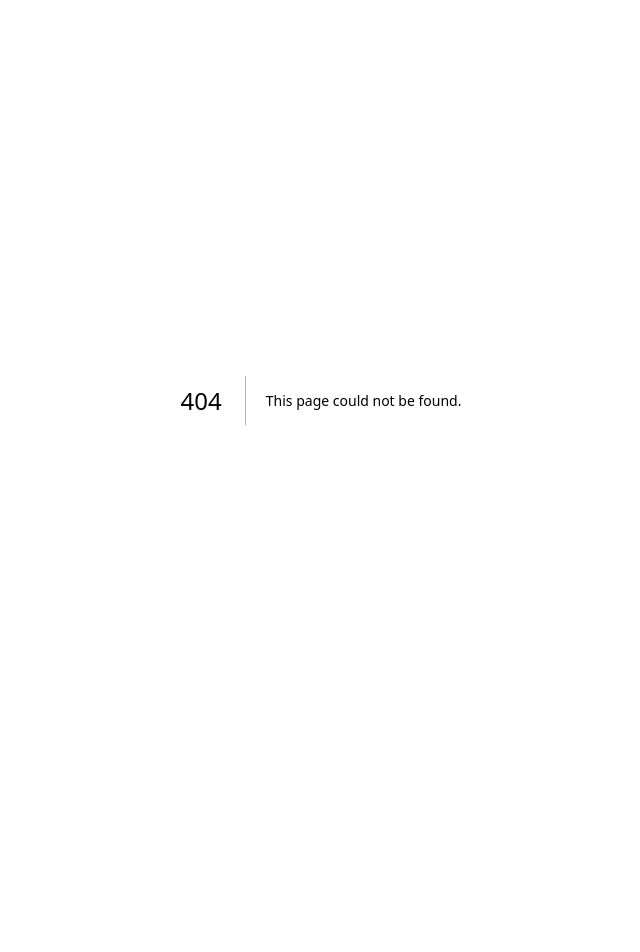
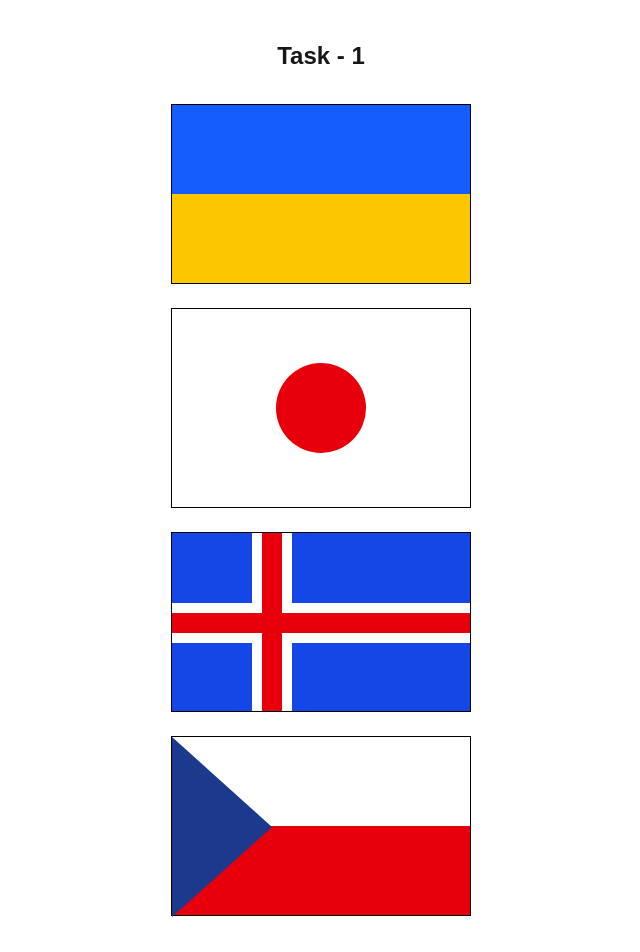
Before and after one commit to Hruchman-Ruslan/my-tasks, a Next.js app: page /task-1 in a window 1280 px wide. Before the commit this address had no page. Shown: the top 952 px of the page, without its empty margins (319-959 px from the left). Before the commit the page ends 800 px from the top, so only its background shows below. Built offline with nearby package versions, Linux system fonts and the light colour scheme.

Commit message:
feat: task-1

```diff
--- a/app/globals.css
+++ b/app/globals.css
@@ -1,4 +1,4 @@
-@import 'tailwindcss';
+@import "tailwindcss";
 
 :root {
   --background: #ffffff;
@@ -20,7 +20,8 @@
 }
 
 body {
-	background: var(--background);
+  /* background: var(--background); */
+  background: #ffffff;
   color: var(--foreground);
   font-family: Arial, Helvetica, sans-serif;
 
--- a/app/page.tsx
+++ b/app/page.tsx
@@ -1,7 +1,9 @@
+import Link from 'next/link'
+
 export default function Home() {
-  return (
-    <div>
-      <h1>Reset</h1>
-  </div>
-  );
+	return (
+		<div>
+			<Link href={'/task-1'}>Task - 1</Link>
+		</div>
+	)
 }
--- /dev/null
+++ b/app/task-1/page.tsx
@@ -0,0 +1,31 @@
+export default function TaskFirst() {
+  return (
+    <section className="flex flex-col items-center gap-8 py-10">
+      <h1 className="text-2xl font-bold">Task - 1</h1>
+
+      <ul className="flex flex-col gap-6">
+        <li className="h-[180px] w-[300px] border border-black">
+          <span className="block h-1/2 w-full bg-blue-600" />
+          <span className="block h-1/2 w-full bg-yellow-400" />
+        </li>
+
+        <li className="flex h-[200px] w-[300px] items-center justify-center border border-black bg-white">
+          <span className="block h-[90px] w-[90px] rounded-full bg-red-600" />
+        </li>
+
+        <li className="relative h-[180px] w-[300px] border border-black bg-blue-700">
+          <span className="absolute left-[80px] h-full w-[40px] bg-white" />
+          <span className="absolute top-[70px] h-[40px] w-full bg-white" />
+          <span className="absolute left-[90px] h-full w-[20px] bg-red-600" />
+          <span className="absolute top-[80px] h-[20px] w-full bg-red-600" />
+        </li>
+
+        <li className="relative h-[180px] w-[300px] border border-black">
+          <span className="absolute h-1/2 w-full bg-white" />
+          <span className="absolute bottom-0 h-1/2 w-full bg-red-600" />
+          <span className="absolute border-t-[90px] border-b-[90px] border-l-[100px] border-t-transparent border-b-transparent border-l-blue-900" />
+        </li>
+      </ul>
+    </section>
+  );
+}
```
Also changed, not shown: package.json (+7 -5 lines), .prettierrc.json (added), 2 other files (tests, documents, lock files or other folders). Lines whose indentation alone changed are shown as unchanged.
